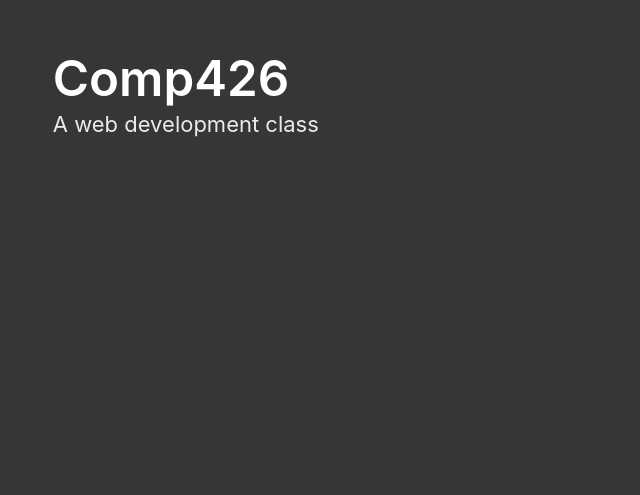
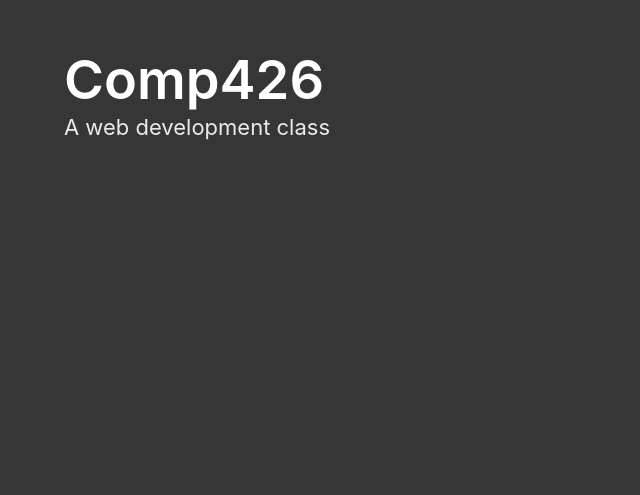
Before and after one commit to jdmar3-comp426/a02-Nuage-Noir, a website: page index.html in a window 1280 px wide. Shown: the part 305-800 px from the top of the page, without its empty margins (0-640 px from the left). Drawn offline with nearby package versions, Linux system fonts and the light colour scheme; a web font is replaced by a local one.

Commit message:
container modified

```diff
--- a/index.html
+++ b/index.html
@@ -11,7 +11,7 @@
 <body>
 <section class="hero is-dark is-fullheight">
     <div class="hero-body">
-        <div class="control">
+        <div class="container">
             <h1 class="title">
                 Comp426
             </h1>
```
